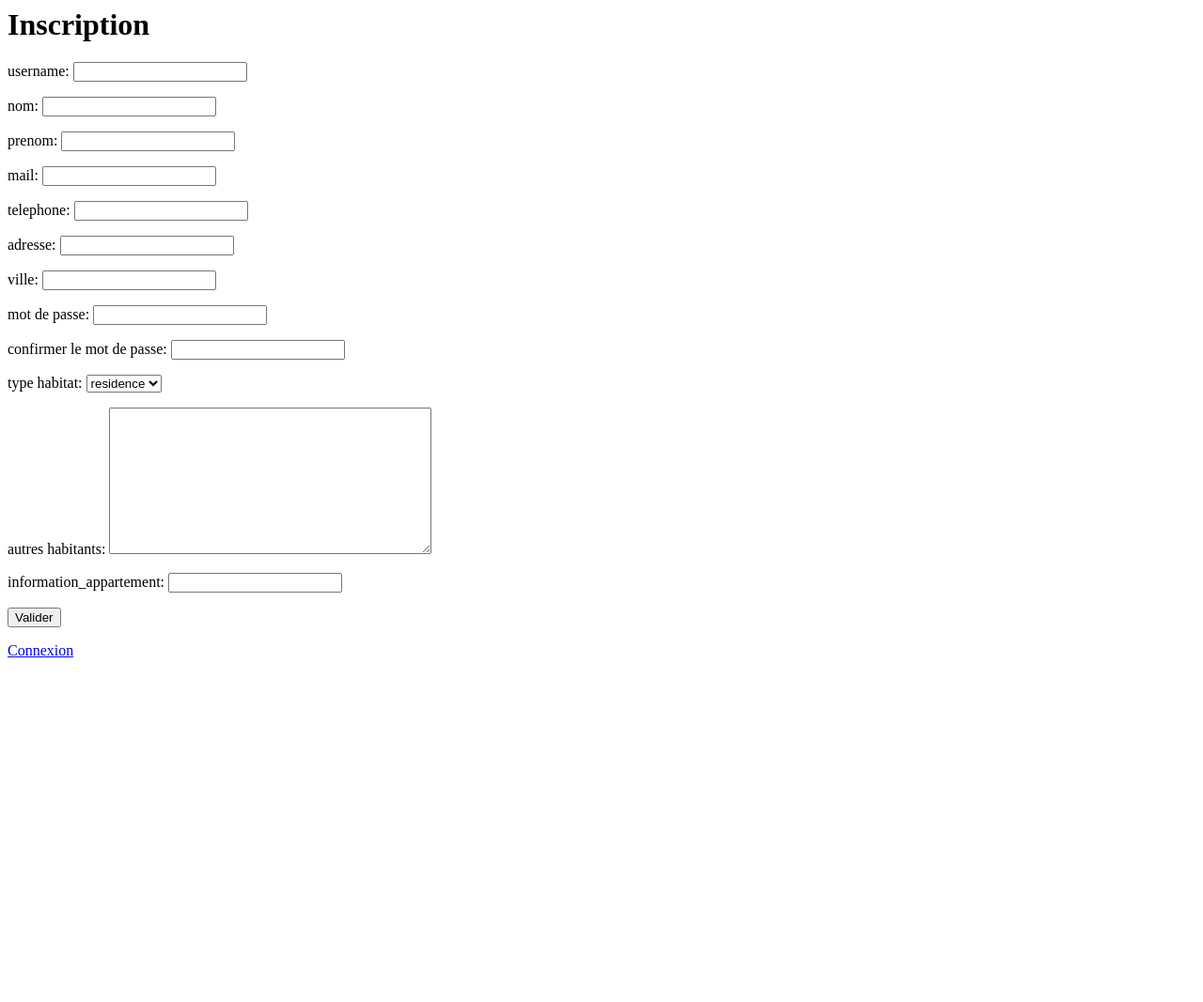
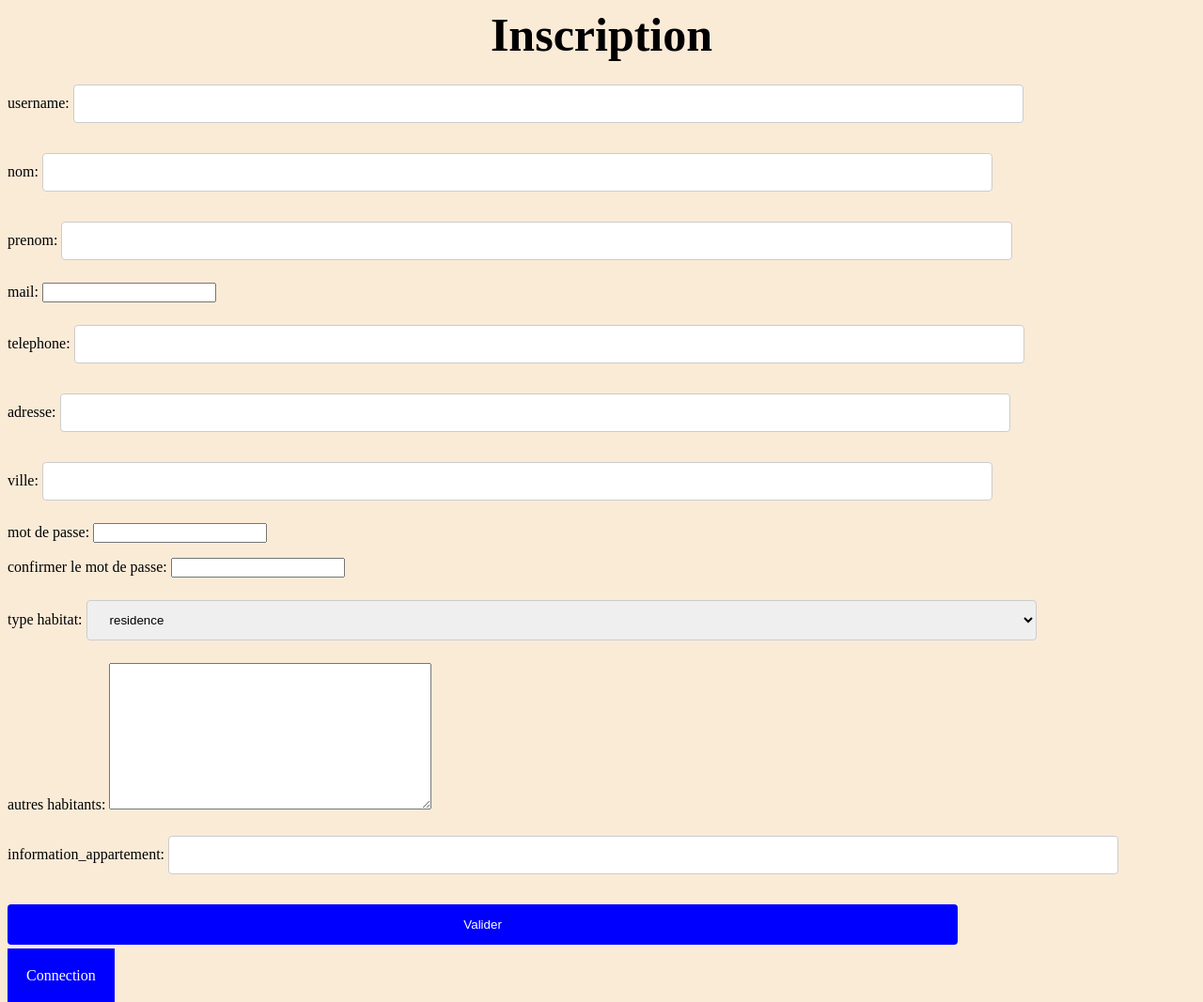
Before and after one commit to AlozoR/ProjetPythonCOVID, a Django app: page /signin/ in a window 1280 px wide. Shown: the whole page at 94% size. Before the commit the page ends 700 px from the top, so only its background shows below. Run offline with Django 3.2, Linux system fonts and the light colour scheme.

Commit message:
toujours plus de css

```diff
--- a/Static/Test.css
+++ b/Static/accueil.css
@@ -19,7 +19,6 @@ a{
     padding: 20px;
     text-align: center;
 }
-
 a:hover {
     color: antiquewhite;
     background-color: darkblue;
--- a/mainsite/templates/mainsite/accueil.html
+++ b/mainsite/templates/mainsite/accueil.html
@@ -5,7 +5,7 @@
 <head>
     <meta charset="UTF-8">
     <title>Accueil service de livraison</title>
-    <link href="{% static 'Test.css'%}"   rel="stylesheet" type="text/css" media="all" />
+    <link href="{% static 'accueil.css' %}" rel="stylesheet" type="text/css" media="all" />
 </head>
 
 <div id="SMC" class="container" style="text-align: center"><img src="{% static 'RFr.jpg'%}" width="236" height="243" alt=""/>
@@ -29,3 +29,6 @@
 
 </body>
 </html>
+
+<div id="Esilv" class="container"><img src="{% static 'Esilv.jpg'%}" width="236" height="243" alt=""/>
+            </div>
--- a/mainsite/templates/mainsite/login.html
+++ b/mainsite/templates/mainsite/login.html
@@ -1,7 +1,7 @@
 {% load static %}
 
 <head>
-    <link href="{% static 'Test.css'%}"   rel="stylesheet" type="text/css" media="all" />
+    <link href="{% static 'accueil.css' %}" rel="stylesheet" type="text/css" media="all" />
 </head>
 
 <h1>Connexion</h1>
@@ -22,6 +22,3 @@
 {% endif %}
 
 <a href="{% url 'mainsite:inscription' %}">Inscription</a>
-
-<div id="SMC" class="container" style="text-align: center"><img src="{% static 'SMC.jpg'%}" width="369" height="135" alt=""/>
-            </div>
--- a/mainsite/templates/mainsite/sign_in.html
+++ b/mainsite/templates/mainsite/sign_in.html
@@ -1,9 +1,47 @@
+{% load static %}
+
+<head>
+    <link href="{% static 'accueil.css' %}" rel="stylesheet" type="text/css" media="all" />
+</head>
+
 <h1>Inscription</h1>
 
-<form action="" method="post">
-    {% csrf_token %}
-    {{ form.as_p }}
-    <input type="submit" value="Valider">
-</form>
+<style>
+input[type=text], select {
+  width: 80%;
+  padding: 12px 20px;
+  margin: 8px 0;
+  display: inline-block;
+  border: 1px solid #ccc;
+  border-radius: 4px;
+  box-sizing: border-box;
+}
 
-<a href="{% url 'mainsite:connexion' %}">Connexion</a>
+input[type=submit] {
+  width: 80%;
+  background-color: blue;
+  color: white;
+  padding: 14px 20px;
+  margin: 8px 0;
+  border: none;
+  border-radius: 4px;
+  cursor: pointer;
+}
+
+input[type=submit]:hover {
+  background-color: darkblue;
+}
+</style>
+
+
+
+<body>
+    <form action="" method="post">
+        {% csrf_token %}
+        {{ form.as_p }}
+        <input type="submit" value="Valider">
+    </form>
+
+
+    <a href="/mainsite/login"> Connection </a>
+</body>
```
Also changed, not shown: Static/Meme.jpg (deleted), Static/form.css (added).
